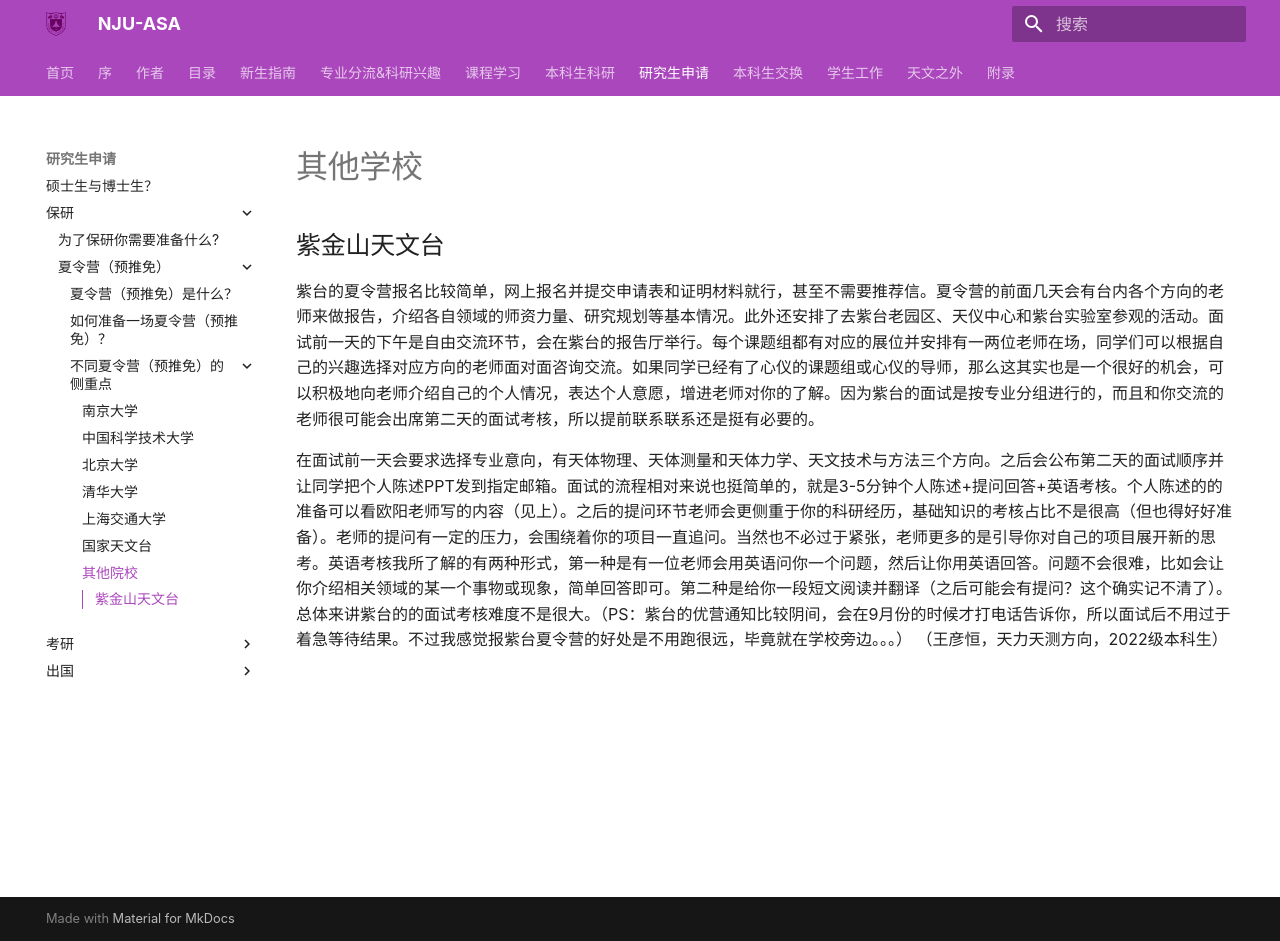
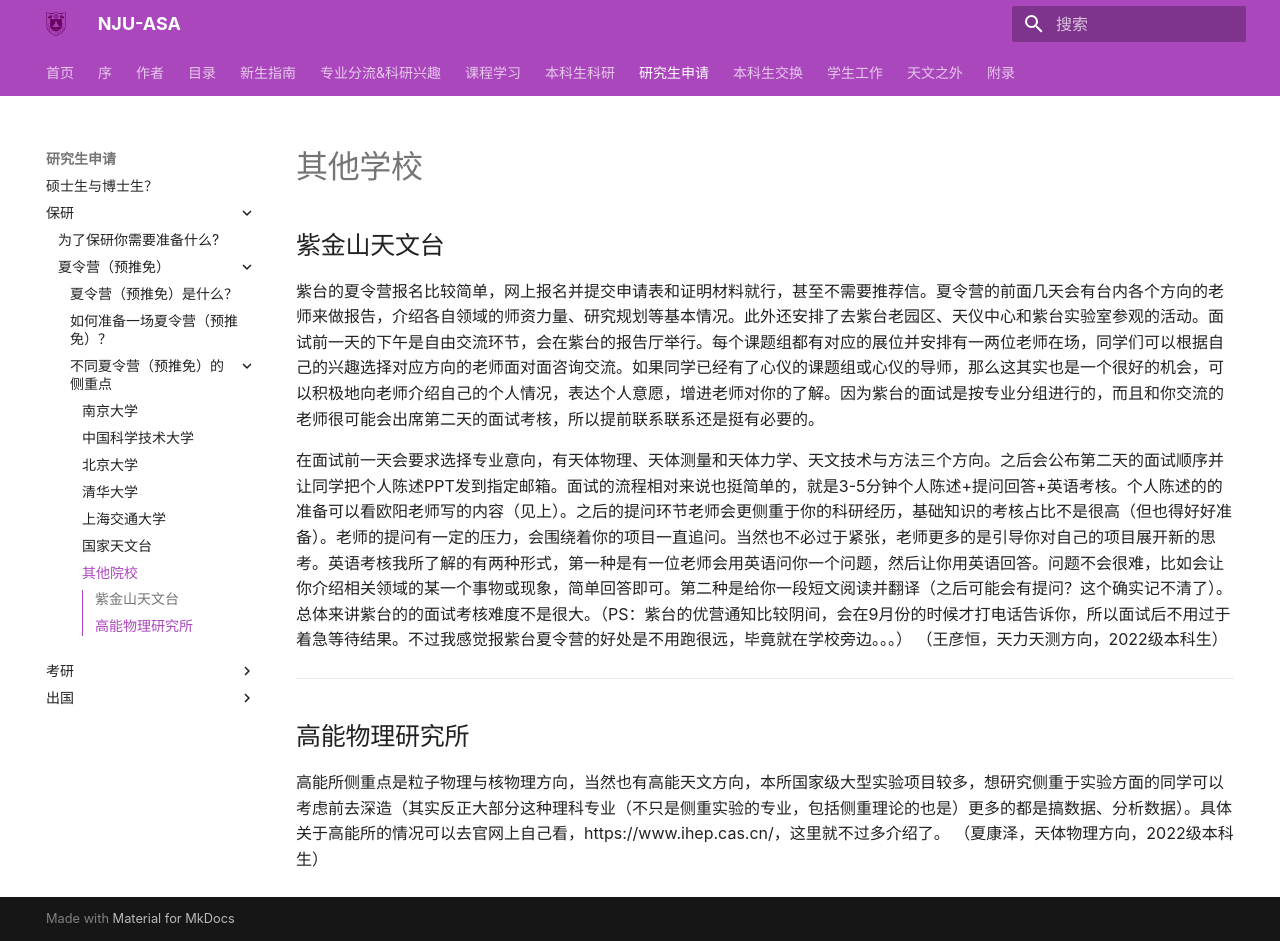
Before and after one commit to nju-astronomy/NJU-ASA, an MkDocs documentation site: the page built from docs/pathway/domestic_grad/by_recommended/summer_camp_focus/other_camps.md, in a window 1280 px wide and 941 px high. Built offline with MkDocs 1.6.1 and Material for MkDocs 9.7.7, drawn with Linux system fonts in a browser that asks for light colours; some web fonts are replaced.

Commit message:
Update other_camps.md with High Energy Physics details
Added information about the High Energy Physics Institute and its focus areas, including particle physics, nuclear physics, and astrophysics.

```diff
--- a/docs/pathway/domestic_grad/by_recommended/summer_camp_focus/other_camps.md
+++ b/docs/pathway/domestic_grad/by_recommended/summer_camp_focus/other_camps.md
@@ -6,3 +6,10 @@
 
 在面试前一天会要求选择专业意向，有天体物理、天体测量和天体力学、天文技术与方法三个方向。之后会公布第二天的面试顺序并让同学把个人陈述PPT发到指定邮箱。面试的流程相对来说也挺简单的，就是3-5分钟个人陈述+提问回答+英语考核。个人陈述的的准备可以看欧阳老师写的内容（见上）。之后的提问环节老师会更侧重于你的科研经历，基础知识的考核占比不是很高（但也得好好准备）。老师的提问有一定的压力，会围绕着你的项目一直追问。当然也不必过于紧张，老师更多的是引导你对自己的项目展开新的思考。英语考核我所了解的有两种形式，第一种是有一位老师会用英语问你一个问题，然后让你用英语回答。问题不会很难，比如会让你介绍相关领域的某一个事物或现象，简单回答即可。第二种是给你一段短文阅读并翻译（之后可能会有提问？这个确实记不清了）。总体来讲紫台的的面试考核难度不是很大。（PS：紫台的优营通知比较阴间，会在9月份的时候才打电话告诉你，所以面试后不用过于着急等待结果。不过我感觉报紫台夏令营的好处是不用跑很远，毕竟就在学校旁边。。。）
 （王彦恒，天力天测方向，2022级本科生）
+
+---
+
+## 高能物理研究所
+
+高能所侧重点是粒子物理与核物理方向，当然也有高能天文方向，本所国家级大型实验项目较多，想研究侧重于实验方面的同学可以考虑前去深造（其实反正大部分这种理科专业（不只是侧重实验的专业，包括侧重理论的也是）更多的都是搞数据、分析数据）。具体关于高能所的情况可以去官网上自己看，https://www.ihep.cas.cn/，这里就不过多介绍了。
+（夏康泽，天体物理方向，2022级本科生）
```
